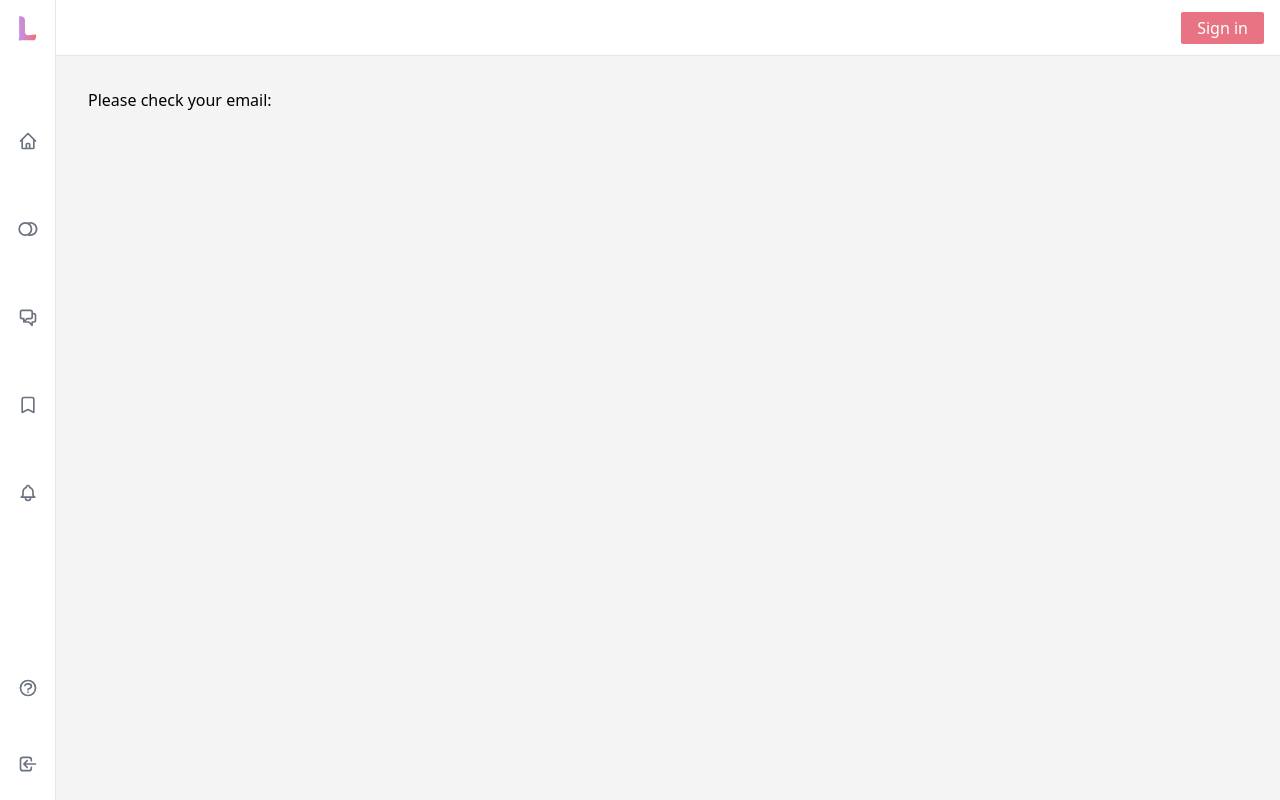
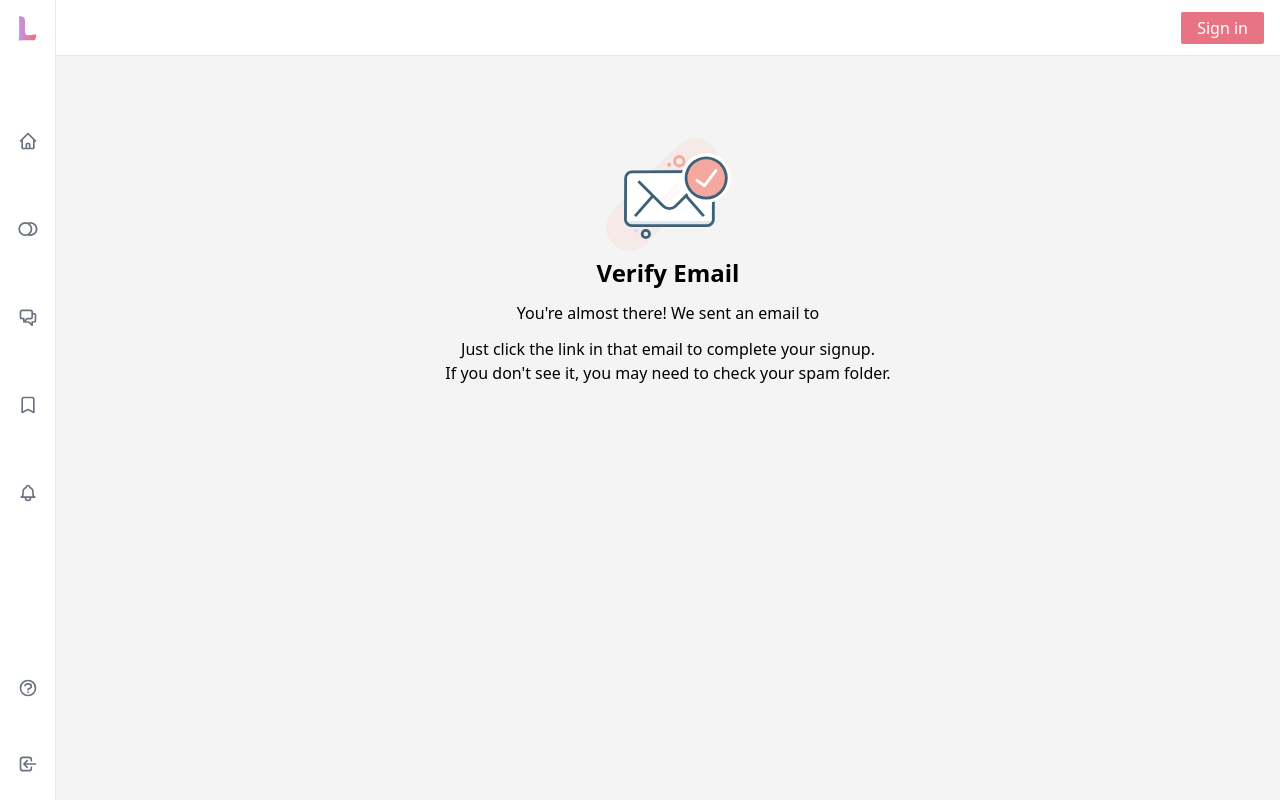
Before and after one commit to fugarino/crypto-app, a Next.js app: page /verify in a window 1280 px wide. Built offline with nearby package versions, Linux system fonts and the light colour scheme; no server answers.

Commit message:
style: verify email notification page styles

```diff
--- a/pages/verify.tsx
+++ b/pages/verify.tsx
@@ -1,13 +1,18 @@
 import { useRouter } from "next/router";
+import Image from "next/image";
 
 const Verify = () => {
   const router = useRouter();
-
   const { email } = router.query;
 
   return (
-    <div>
-      <h1>Please check your email: {email}</h1>
+    <div className="flex flex-col items-center justify-center h-1/2">
+      <Image src="/emailVerify.svg" height={125} width={125} alt="logo" />
+      <h1 className="font-bold text-2xl">Verify Email</h1>
+      <p className="mt-3">{`You're almost there! We sent an email to`}</p>
+      <p className="font-semibold">{email}</p>
+      <p className="mt-3">Just click the link in that email to complete your signup.</p>
+      <p>{`If you don't see it, you may need to check your spam folder.`}</p>
     </div>
   );
 };
```
Also changed, not shown: public/emailVerify.svg (added).
